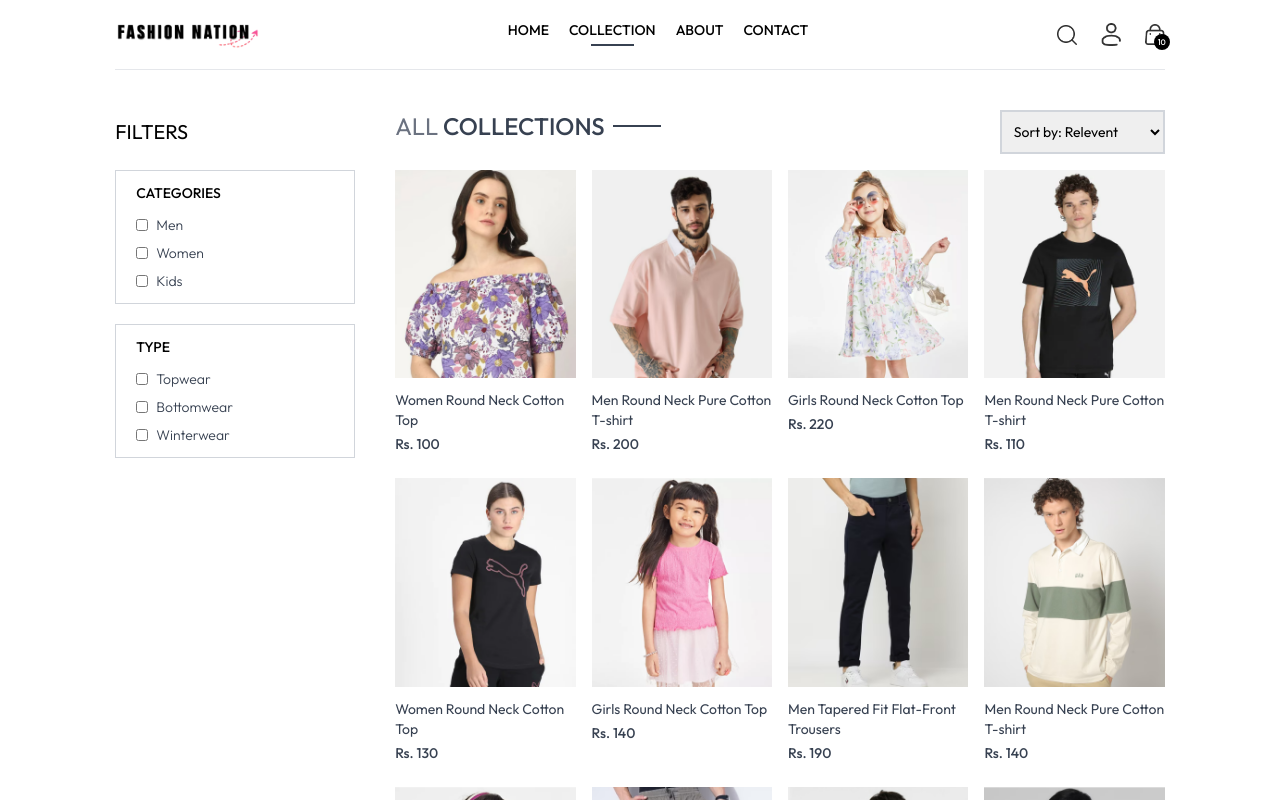
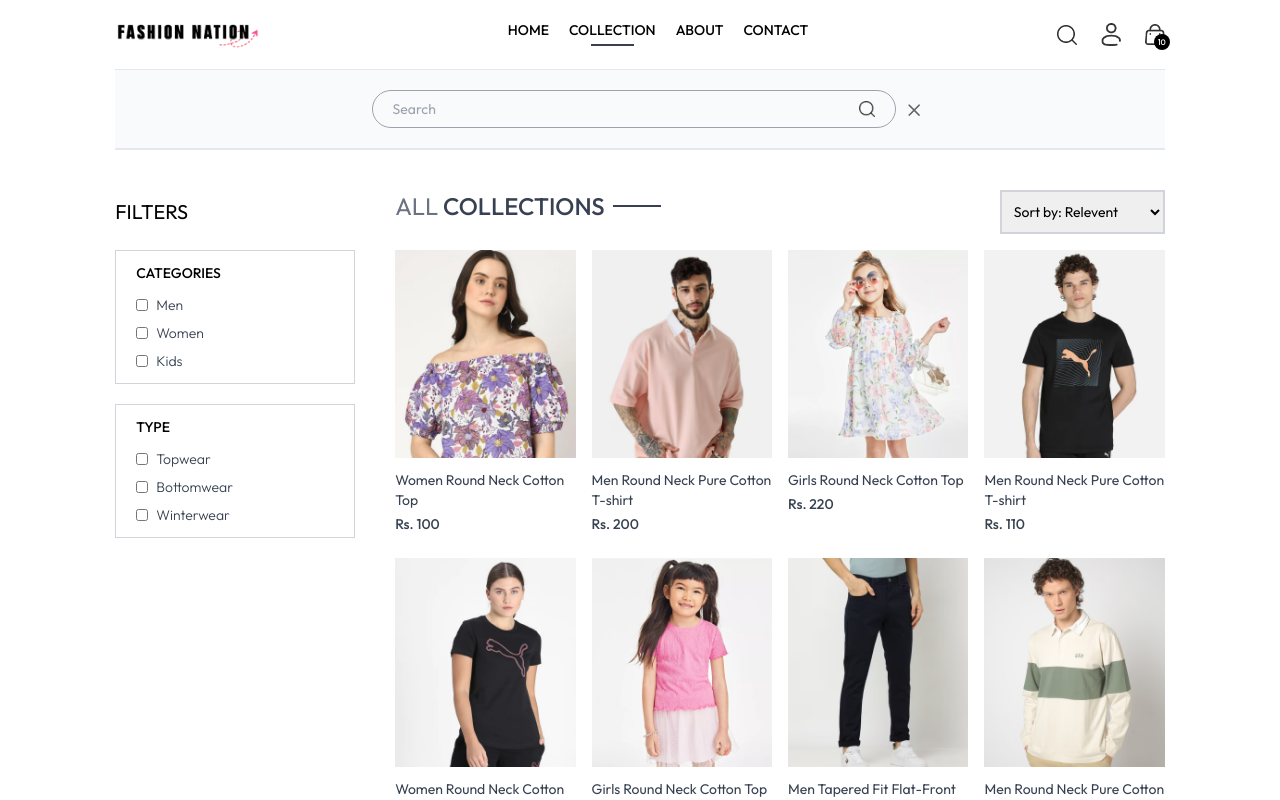
Before and after one commit to Saurabh-101/Fashion-Nation, a React (Vite) app in the folder frontend/: page /collection in a window 1280 px wide. Both pictures are taken after a click on the picture 1066 px from the left and 34 px from the top of the page. Shown: the top 800 px of the page. Built offline with nearby package versions, Linux system fonts and the light colour scheme.

Commit message:
Added searchbar component and a okeish logic, need some improvement on this

```diff
--- a/frontend/src/App.jsx
+++ b/frontend/src/App.jsx
@@ -11,10 +11,12 @@
 import PlaceOrder from './pages/PlaceOrder'
 import Navbar from './components/Navbar'
 import Footer from './components/Footer'
+import SearchBar from './components/SearchBar'
 const App = () => {
   return (
     <div className='px-4 sm:px-[5vw] md:px-[7vw] lg:px-[9vw]'>
       <Navbar />
+      <SearchBar />
       <Routes>
         <Route path='/' element={<Home />}/>
         <Route path='/collection' element={<Collection />}/>
--- a/frontend/src/components/Navbar.jsx
+++ b/frontend/src/components/Navbar.jsx
@@ -1,8 +1,12 @@
-import React, { useState } from 'react'
+import React, { useContext, useState } from 'react'
 import {assets} from '../assets/assets'
 import { Link, NavLink } from 'react-router-dom'
+import { ShopContext } from '../context/ShopContext';
 const Navbar = () => {
     const [visible, setVisible] = useState(false);
+
+    const {showSearch,setShowSearch} = useContext(ShopContext);
+
   return (
     <div className='flex item-center justify-between py-5 font-medium'>
 
@@ -27,7 +31,7 @@
             </NavLink>
         </ul>
         <div className='flex items-center gap-6'>
-            <img src={assets.search_icon} className='w-5 cursor-pointer' alt="" />
+            <img onClick={()=>(setShowSearch(!showSearch))} src={assets.search_icon} className='w-5 cursor-pointer' alt="" />
 
             <div className='group relative'>
                 <img src={assets.profile_icon} className='w-5 cursor-pointer' alt="" />
--- /dev/null
+++ b/frontend/src/components/SearchBar.jsx
@@ -0,0 +1,31 @@
+import React, { useContext, useEffect, useState } from 'react'
+import { ShopContext } from '../context/ShopContext';
+import { assets } from '../assets/assets';
+import { useLoaderData, useLocation } from 'react-router-dom';
+
+const SearchBar = () => {
+
+    const {search,setSearch,showSearch,setShowSearch} = useContext(ShopContext);
+    const [visible,setVisible] = useState(false);
+    const location = useLocation();
+
+    useEffect(()=>{
+        if(location.pathname.includes('collection')){
+            setVisible(true);
+        }else{
+            setVisible(false);
+        }
+    },[location])
+
+  return showSearch && visible ? (
+    <div className='border-t border-b bg-gray-50 text-center'>
+        <div className='inline-flex items-center justify-center border border-gray-400 px-5 py-2 my-5 mx-3 rounded-full w-3/4 sm:w-1/2 '>
+            <input value={search} onChange={(e)=>(setSearch(e.target.value))} type="text" placeholder='Search' className='flex-1 outline-none bg-inherit text-sm' />
+            <img src={assets.search_icon} className='w-4' alt="" />
+        </div>
+        <img src={assets.cross_icon} onClick={()=>(setShowSearch(false))} className='inline w-3 cursor-pointer' alt="" />
+    </div>
+  ) : null ;
+}
+
+export default SearchBar
--- a/frontend/src/context/ShopContext.jsx
+++ b/frontend/src/context/ShopContext.jsx
@@ -1,4 +1,4 @@
-import { createContext } from "react";
+import { createContext, useState } from "react";
 import { products } from "../assets/assets";
 export const ShopContext = createContext();
 
@@ -6,9 +6,12 @@
 
     const currency = 'Rs.';
     const delivery_fee = 10;
+    const [search,setSearch] = useState('');
+    const [showSearch, setShowSearch] = useState(false);
+
 
     const value ={
-        products,currency,delivery_fee
+        products,currency,delivery_fee,search,setSearch,showSearch,setShowSearch
     }
     return (
         <ShopContext.Provider value={value}>
--- a/frontend/src/pages/Collection.jsx
+++ b/frontend/src/pages/Collection.jsx
@@ -6,7 +6,7 @@
 
 const Collection = () => {
 
-  const {products} = useContext(ShopContext);
+  const {products, search, showSearch} = useContext(ShopContext);
   const [showFilter,setShowFilter] = useState(false);
   const [filterProducts, setFilterProducts] = useState([]);
 
@@ -33,6 +33,11 @@
 
   const applyFilter = () => {
     let productsCopy = products.slice();
+
+    if(showSearch && search){
+      productsCopy = productsCopy.filter(item => item.name.toLowerCase().includes(search.toLowerCase()));
+    }
+
     if(category.length > 0){
       productsCopy = productsCopy.filter(item => category.includes(item.category));
     }
@@ -65,7 +70,7 @@
   useEffect(()=>{
     applyFilter();
 
-  },[category,subCategory]);
+  },[category,subCategory,search,showSearch]);
 
   useEffect(()=>{
     sortProduct();
```
